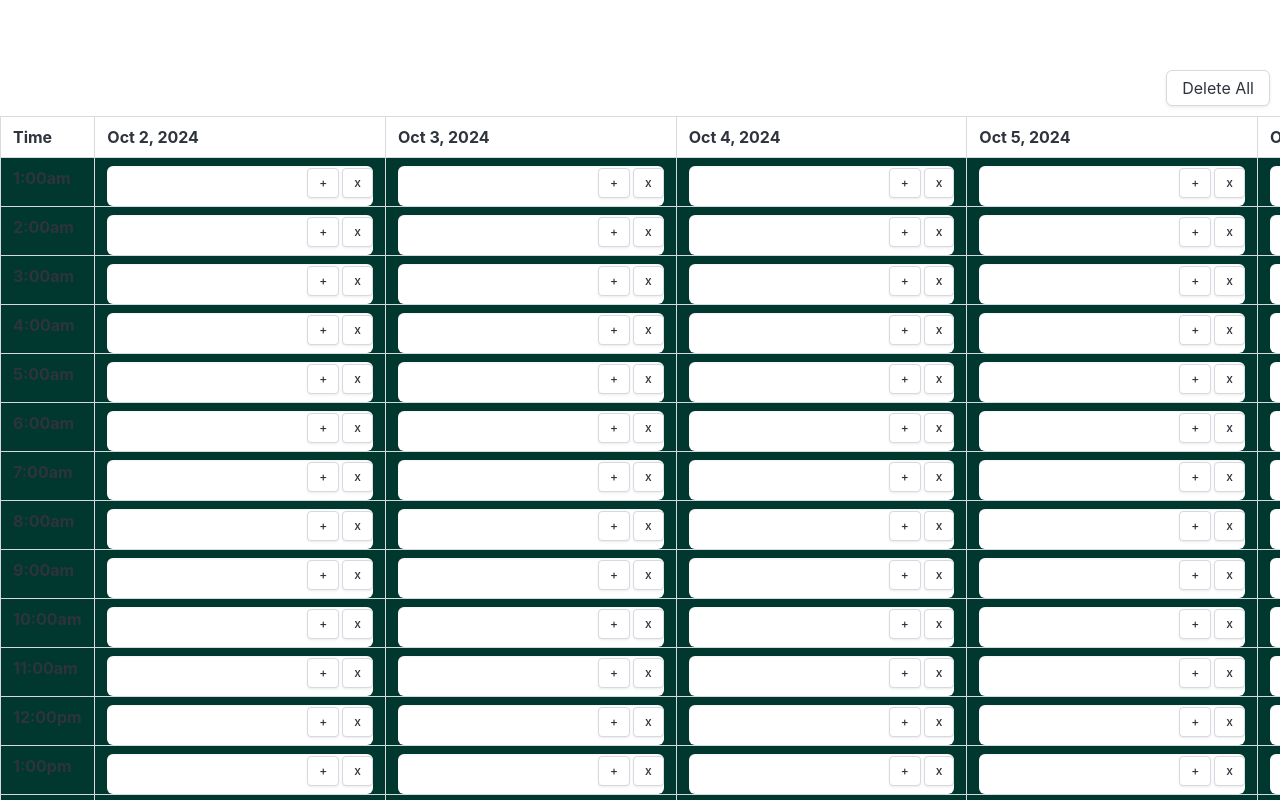
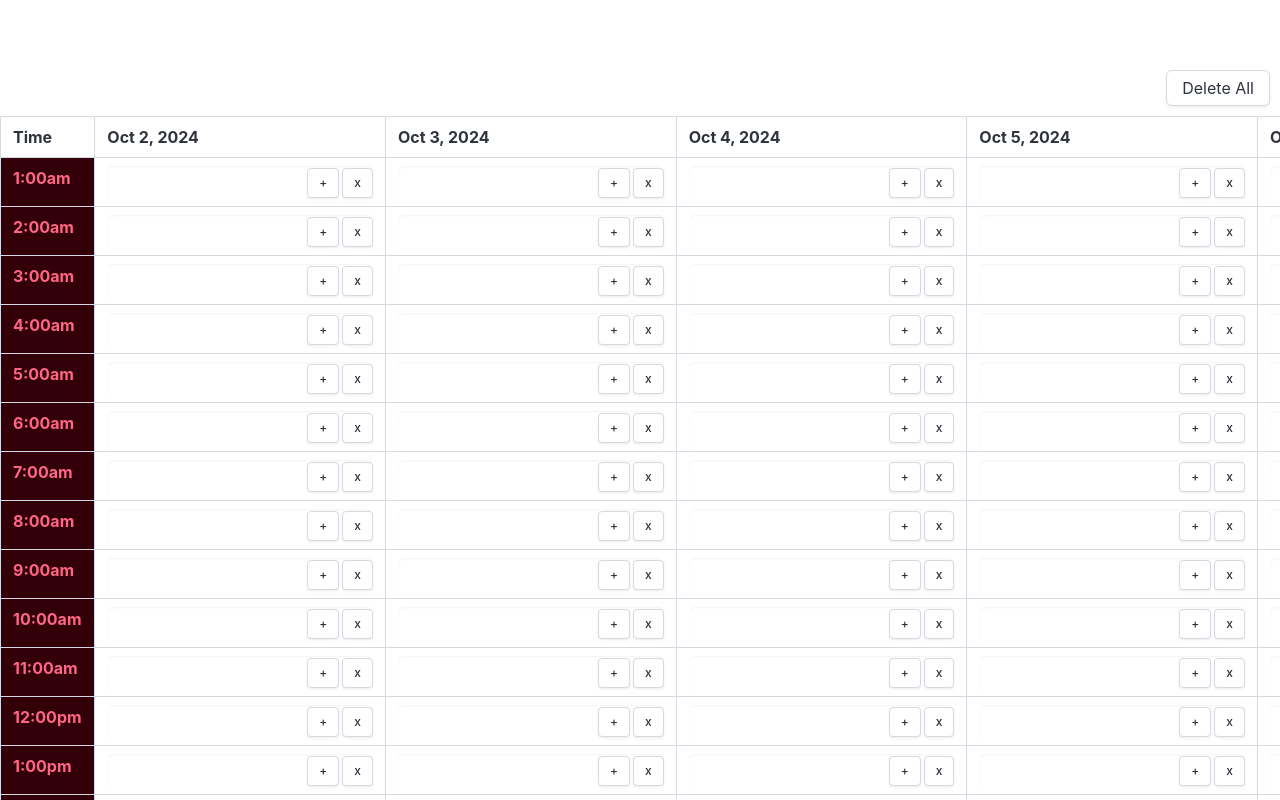
Before and after one commit to Taylor-Brandon/Project-Planner-Refactor, a React (Create React App) app in the folder project-planner/: page / in a window 1280 px wide. Shown: the top 800 px of the page. Built offline with nearby package versions, Linux system fonts and the light colour scheme.

Commit message:
added color changes and only made header background change color rather than the row

```diff
--- a/project-planner/src/components/card/card.js
+++ b/project-planner/src/components/card/card.js
@@ -42,13 +42,13 @@ export default function Card(props) {
         const getTimeDiff = (time) => {
             if (time.isBefore(current, 'hour')) {
                 console.log('Past: is-primary');
-                return 'has-background-primary-dark';
+                return 'has-background-danger-dark has-text-danger';
             } else if (time.isSame(current, 'hour')) {
                 console.log('Present: has-text-success');
-                return 'has-background-info-dark';
+                return 'has-background-info-dark has-text-info';
             } else {
                 console.log('Future: has-text-danger');
-                return 'has-background-link-dark';
+                return 'has-background-primary-dark has-text-primary';
             }
         };
 
@@ -69,8 +69,8 @@ export default function Card(props) {
             </thead>
             <tbody>
             {timeSlots.map((slot) => (
-                        <tr key={slot.id} className={`time-slot ${getTimeDiff(slot.dayJs)}`}>
-                            <th>{slot.realTime}</th>
+                        <tr key={slot.id}>
+                            <th className={`time-slot ${getTimeDiff(slot.dayJs)}`}>{slot.realTime}</th>
                             <td><CardForm /></td>
                             <td><CardForm /></td>
                             <td><CardForm /></td>
--- a/project-planner/src/styles/style.css
+++ b/project-planner/src/styles/style.css
@@ -49,6 +49,9 @@
     margin-top: -50px;
     margin-bottom: 10px;
 }
+.past{
+    background-color: lightpink;
+}
 @keyframes typing {
     from { width: 0; }
     to { width: 100%; }
```
